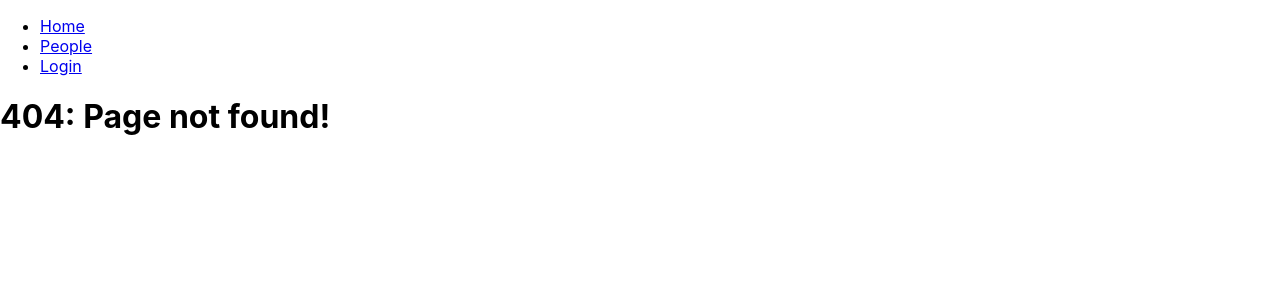
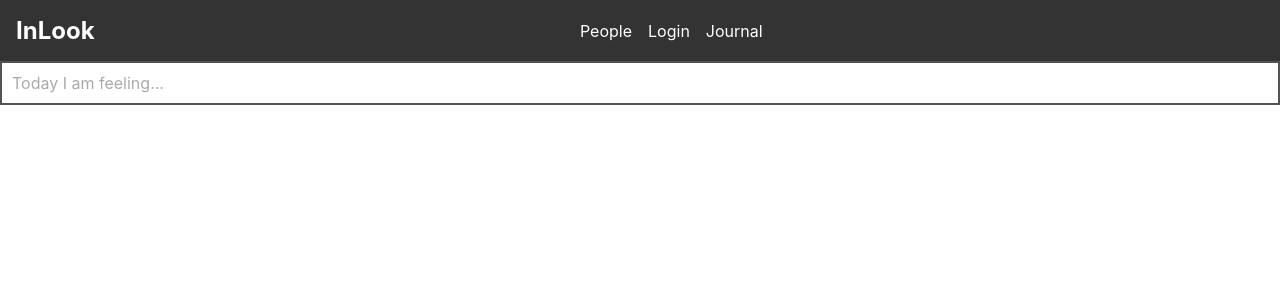
Before and after one commit to jaffamaiah/InLook, a React (Create React App) app in the folder front-end/: page /journal in a window 1280 px wide. Before the commit this address had no page. Shown: the top 300 px of the page. Built offline with nearby package versions, Linux system fonts and the light colour scheme.

Commit message:
Make new NavBar and add Journal Writing Page

```diff
--- a/front-end/package.json
+++ b/front-end/package.json
@@ -10,6 +10,9 @@
     "react-dom": "^18.3.1",
     "react-router-dom": "^6.26.2",
     "react-scripts": "5.0.1",
+    "slate": "^0.103.0",
+    "slate-history": "^0.109.0",
+    "slate-react": "^0.110.1",
     "web-vitals": "^2.1.4"
   },
   "scripts": {
--- a/front-end/src/App.js
+++ b/front-end/src/App.js
@@ -4,18 +4,22 @@ import Home from "./pages/Home"
 import People from "./pages/People"
 import Page404 from "./pages/Page404"
 import LoginPage from "./pages/LoginPage"
+import JournalEntry from "./pages/JournalEntry"
 
 export default function App() {
   return (
+    <div>
+      <NavBar /> {
         <BrowserRouter>
           <Routes>
-        <Route path="/" element={<NavBar />}>
             <Route index element={<Home />} />
             <Route path="people" element={<People />} />
             <Route path="login" element={<LoginPage />} />
+            <Route path="journal" element={<JournalEntry />} />
             <Route path="*" element={<Page404 />} />
-        </Route>
           </Routes>
         </BrowserRouter>
+      }
+    </div>
   )
 }
--- a/front-end/src/pages/Home.js
+++ b/front-end/src/pages/Home.js
@@ -1,5 +1,5 @@
 function Home() {
   return <h1>Home</h1>
-};
+}
 
 export default Home
--- /dev/null
+++ b/front-end/src/pages/JournalEntry.css
@@ -0,0 +1,6 @@
+.journal-textbox {
+    border: 2px solid #525252;
+    color: black;
+    padding: 10px;
+    overflow-y: auto;
+}
--- /dev/null
+++ b/front-end/src/pages/JournalEntry.js
@@ -0,0 +1,28 @@
+import React, { useMemo, useState } from 'react';
+import { createEditor } from 'slate';
+import { Slate, Editable, withReact } from 'slate-react';
+import { withHistory } from 'slate-history';
+import "./JournalEntry.css"
+
+
+const initialValue = [
+    {
+        type: 'paragraph',
+        children: [{ text: '' }],
+    }
+]
+
+const JournalEntry = () => {
+
+    const editor = useMemo(() => withHistory(withReact(createEditor())), []);
+    const [value, setValue] = useState(initialValue)
+
+    return (
+        <Slate editor={editor} initialValue={value} onChange={newValue => setValue(newValue)}>
+            <Editable className="journal-textbox" placeholder="Today I am feeling..." />
+        </Slate>
+    );
+};
+
+
+export default JournalEntry;
--- /dev/null
+++ b/front-end/src/pages/NavBar.css
@@ -0,0 +1,33 @@
+.navbar {
+    display: flex;
+    justify-content: space-between;
+    align-items: center;
+    background-color: #333;
+    color: #fff;
+    padding: 1rem;
+}
+
+.navbar-left .logo {
+    font-size: 1.5rem;
+    font-weight: bold;
+    color: #fff;
+    text-decoration: none;
+}
+
+.navbar-center .nav-links {
+    list-style-type: none;
+    display: flex;
+    margin: 0;
+    padding: 0;
+}
+
+.navbar-center .nav-links a {
+    margin-right: 1rem;
+    color: #fff;
+    text-decoration: none;
+}
+
+.navbar-right {
+    display: flex;
+    align-items: center;
+}
--- a/front-end/src/pages/NavBar.js
+++ b/front-end/src/pages/NavBar.js
@@ -1,25 +1,27 @@
-import { Outlet, Link } from "react-router-dom"
+import "./NavBar.css"
 
-const Layout = () => {
-  return (
-    <>
-      <nav>
-        <ul>
+const NavBar = () => {
+  return <nav className="navbar">
+    <div className="navbar-left">
+      <a href="/" className="logo">
+        InLook
+      </a>
+    </div>
+    <div className="navbar-center">
+      <ul className="nav-links">
         <li>
-            <Link to="/">Home</Link>
+          <a href="/people">People</a>
         </li>
         <li>
-            <Link to="/people">People</Link>
+          <a href="/login">Login</a>
         </li>
         <li>
-            <Link to="/login">Login</Link>
+          <a href="/journal">Journal</a>
         </li>
       </ul>
+    </div>
+    <div className="navbar-right"></div>
   </nav>
+}
 
-      <Outlet />
-    </>
-  )
-};
-
-export default Layout
+export default NavBar
--- a/front-end/src/pages/Page404.js
+++ b/front-end/src/pages/Page404.js
@@ -1,5 +1,5 @@
 function Page404() {
-    return <h1>404: Page not found!</h1>
-  };
+  return <h1>404: Page not found!</h1>
+}
 
-  export default Page404
+export default Page404
--- a/front-end/src/pages/People.js
+++ b/front-end/src/pages/People.js
@@ -4,7 +4,7 @@ import axios from "axios"
 function People() {
 
     // Declare variable `fetchedData` and `setData()` as the function to modify it
-    const [fetchedData, setData ] = useState([])
+    const [fetchedData, setData] = useState([])
 
     // Fetch data from the API using axios.get(), store the result in data
     useEffect(() => {
@@ -20,6 +20,6 @@ function People() {
             return <h1>{person.name + " " + person.id + " " + person.job}</h1>
         })
     }</div>
-  };
+}
 
 export default People
```
Also changed, not shown: front-end/src/pages/LoginPage.js (+22 -22 lines), front-end/src/index.css (indentation only), 1 other file (tests, documents, lock files or other folders). Lines whose indentation alone changed are shown as unchanged.
